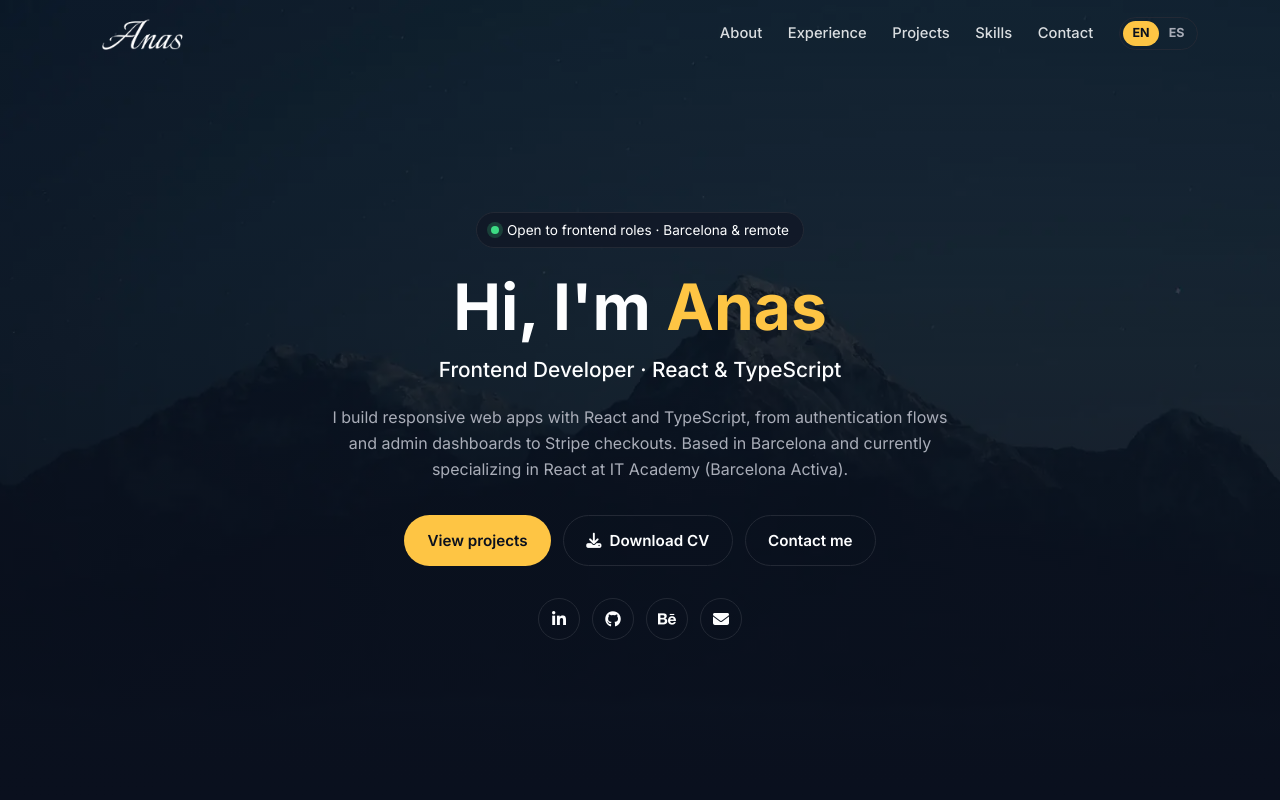
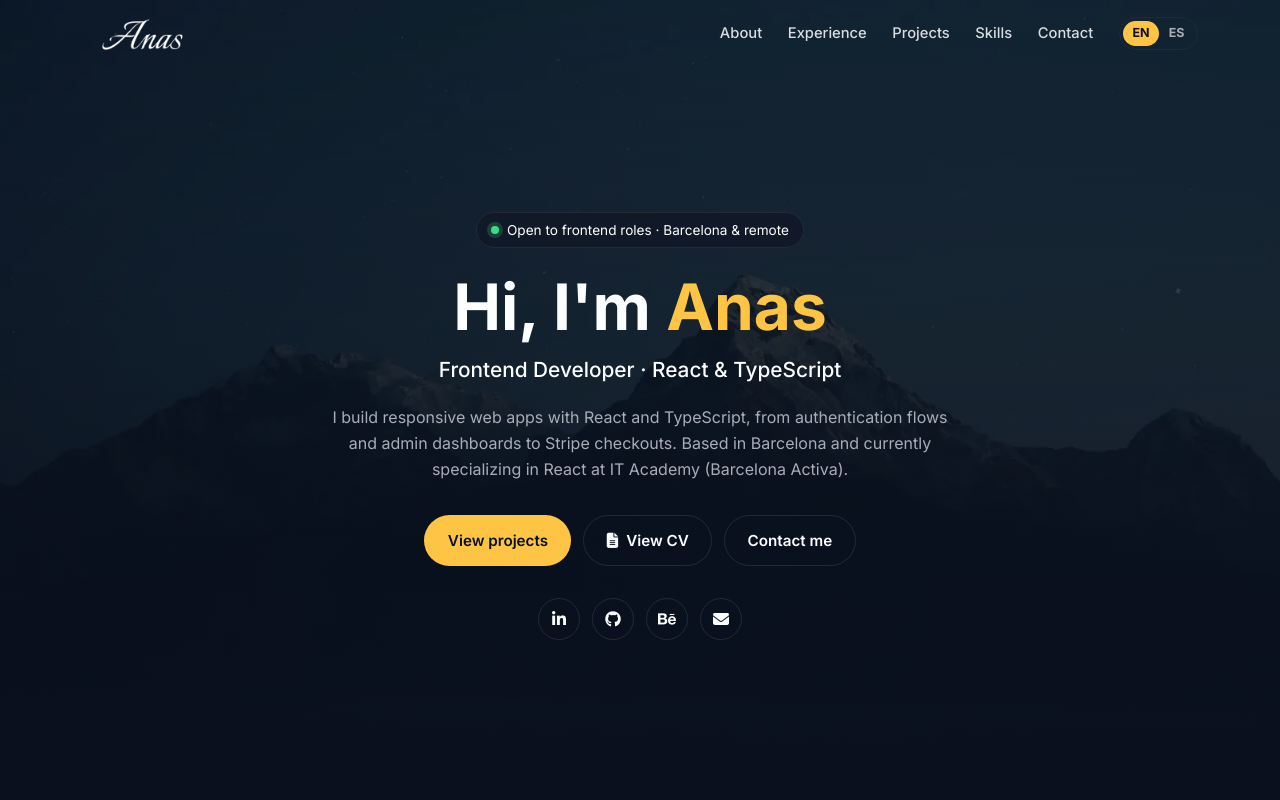
Before and after one commit to onisEg/resume, a React (Vite) app: page / in a window 1280 px wide. Shown: the top 800 px of the page. Built offline with nearby package versions, Linux system fonts and the light colour scheme.

Commit message:
feat(hero): open CV in a new tab instead of forcing a download
Recruiters can read the CV right away in the browser's PDF viewer and
download it from there if they want. Button label is now View CV / Ver CV.

```diff
--- a/src/components/Hero.jsx
+++ b/src/components/Hero.jsx
@@ -21,8 +21,8 @@ export default function Hero() {
           <a href="#projects" className="btn btn--primary">
             {h.ctaProjects}
           </a>
-          <a href={profile.cv[lang]} className="btn btn--ghost" download={profile.cv[lang].split("/").pop()}>
-            <i className="fa-solid fa-download" /> {h.ctaCv}
+          <a href={profile.cv[lang]} className="btn btn--ghost" target="_blank" rel="noopener noreferrer">
+            <i className="fa-solid fa-file-lines" /> {h.ctaCv}
           </a>
           <a href="#contact" className="btn btn--ghost">
             {h.ctaContact}
--- a/src/data/content.js
+++ b/src/data/content.js
@@ -8,7 +8,8 @@ export const profile = {
   email: "anasdesigneruiux@gmail.com",
   phone: "+34 666 28 13 90",
   phoneHref: "+34666281390",
-  // CV PDFs served from public/cv (direct download, no Google login needed).
+  // CV PDFs served from public/cv. The button opens the PDF in a new tab
+  // (the browser's PDF viewer has its own download button).
   // The button picks the one matching the current site language.
   // To update the CV, replace the PDF in public/cv keeping the same file name.
   cv: {
@@ -32,7 +33,7 @@ export const ui = {
       role: "Frontend Developer · React & TypeScript",
       text: "I build responsive web apps with React and TypeScript, from authentication flows and admin dashboards to Stripe checkouts. Based in Barcelona and currently specializing in React at IT Academy (Barcelona Activa).",
       ctaProjects: "View projects",
-      ctaCv: "Download CV",
+      ctaCv: "View CV",
       ctaContact: "Contact me",
     },
     about: {
@@ -77,7 +78,7 @@ export const ui = {
       role: "Desarrollador Frontend · React y TypeScript",
       text: "Desarrollo aplicaciones web responsive con React y TypeScript, desde flujos de autenticación y paneles de administración hasta pagos con Stripe. Vivo en Barcelona y actualmente me especializo en React en IT Academy (Barcelona Activa).",
       ctaProjects: "Ver proyectos",
-      ctaCv: "Descargar CV",
+      ctaCv: "Ver CV",
       ctaContact: "Contactar",
     },
     about: {
```
Also changed, not shown: vercel.json.
